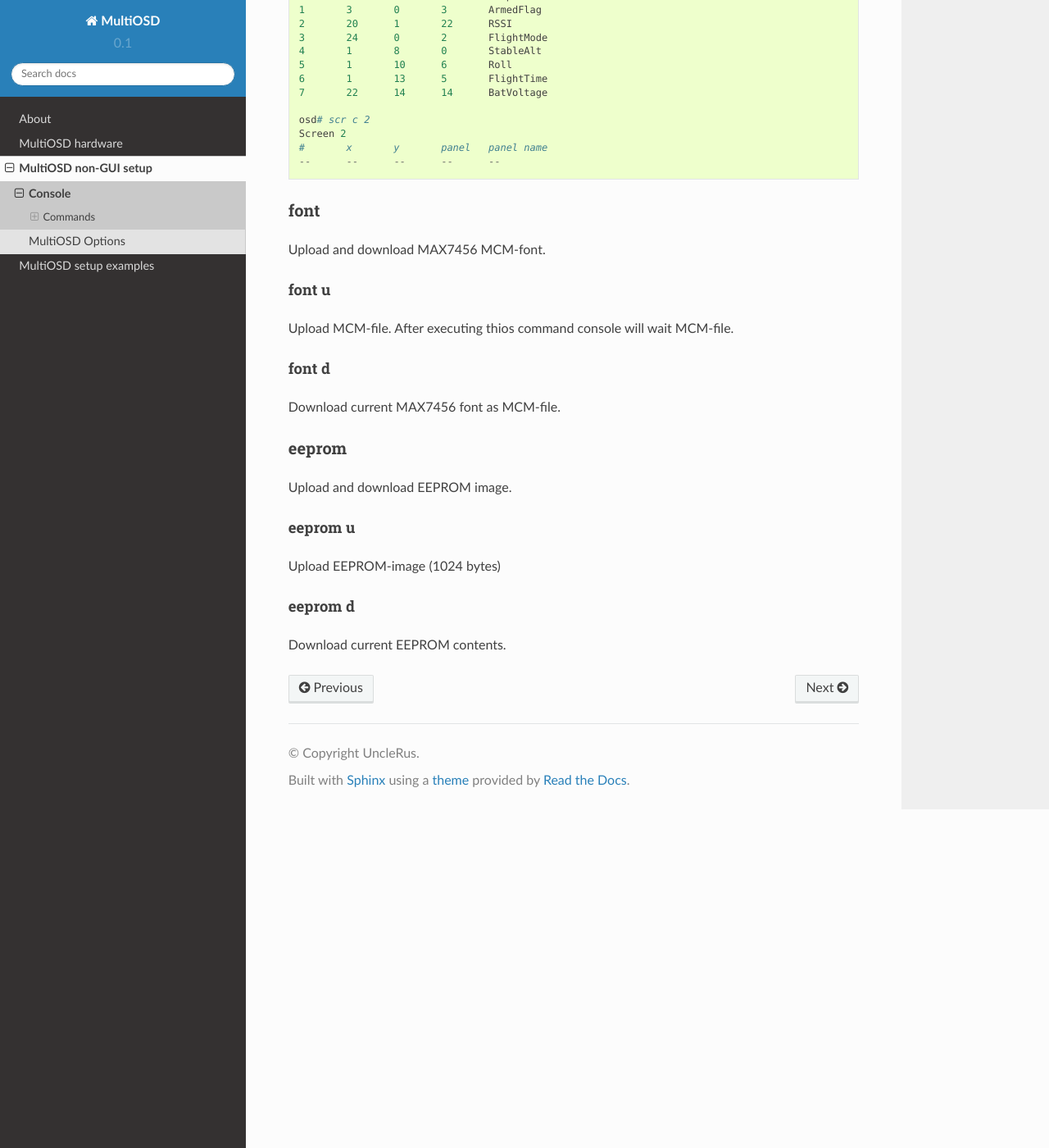
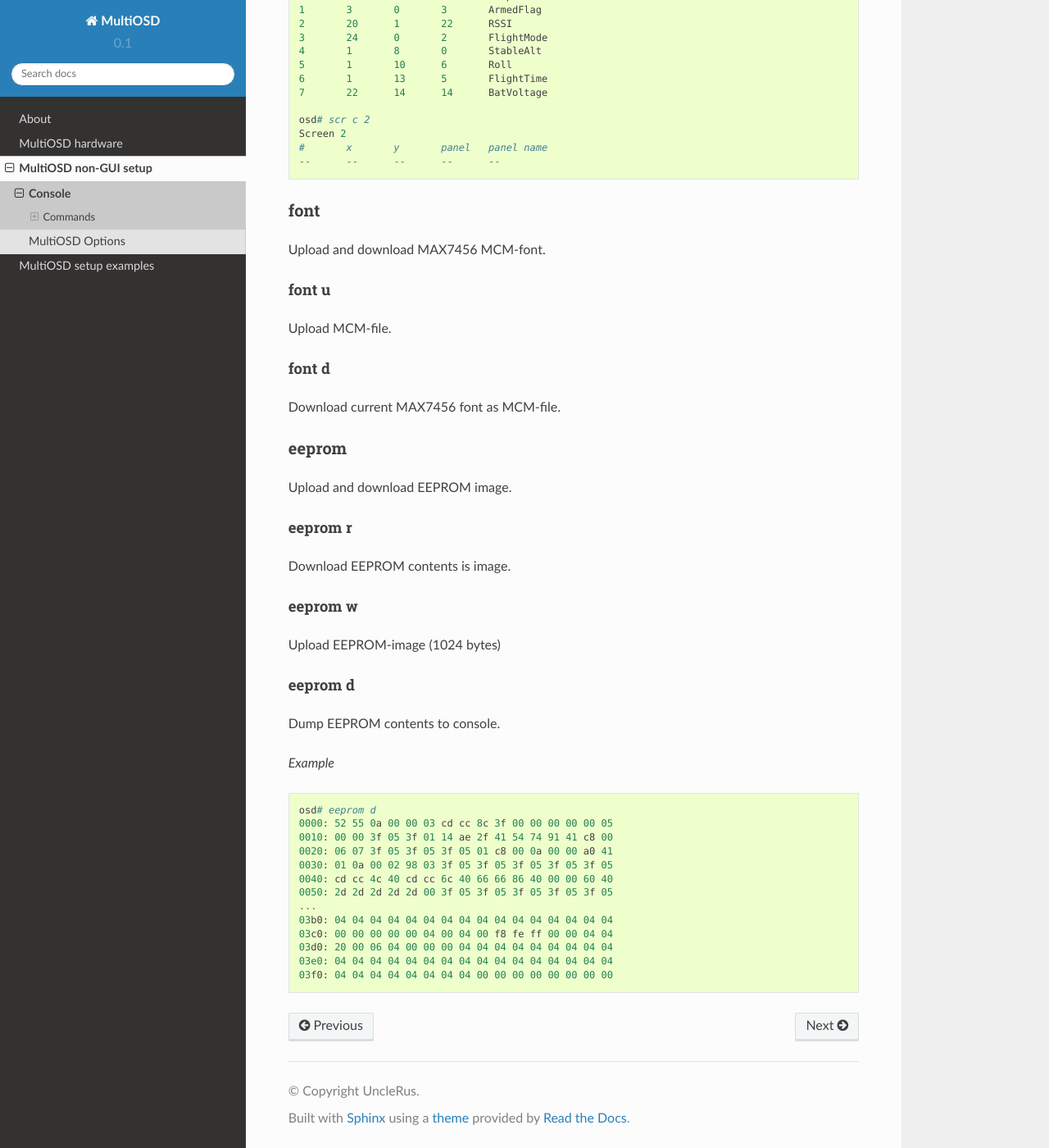
Before and after one commit to UncleRus/MultiOSD, a Sphinx documentation site: the page built from doc/source/lowlevel/console.rst, in a window 1280 px wide and 1400 px high, scrolled down 6491 px. Shown: the whole window at 82% size. Built offline with Sphinx 7.4.7 and the Read the Docs theme 2.0.0, drawn with Linux system fonts in a browser that asks for light colours.

```diff
--- a/doc/source/lowlevel/console.rst
+++ b/doc/source/lowlevel/console.rst
@@ -362,9 +362,7 @@ Upload and download MAX7456 MCM-font.
 font u
 """"""
 
-Upload MCM-file. After executing thios command console will
-wait MCM-file.
-
+Upload MCM-file.
 
 font d
 """"""
@@ -376,7 +374,12 @@ eeprom
 
 Upload and download EEPROM image.
 
-eeprom u
+eeprom r
+""""""""
+
+Download EEPROM contents is image.
+
+eeprom w
 """"""""
 
 Upload EEPROM-image (1024 bytes)
@@ -384,4 +387,22 @@ Upload EEPROM-image (1024 bytes)
 eeprom d
 """"""""
 
-Download current EEPROM contents.
+Dump EEPROM contents to console.
+
+*Example*
+
+::
+
+   osd# eeprom d
+   0000: 52 55 0a 00 00 03 cd cc 8c 3f 00 00 00 00 00 05
+   0010: 00 00 3f 05 3f 01 14 ae 2f 41 54 74 91 41 c8 00
+   0020: 06 07 3f 05 3f 05 3f 05 01 c8 00 0a 00 00 a0 41
+   0030: 01 0a 00 02 98 03 3f 05 3f 05 3f 05 3f 05 3f 05
+   0040: cd cc 4c 40 cd cc 6c 40 66 66 86 40 00 00 60 40
+   0050: 2d 2d 2d 2d 2d 00 3f 05 3f 05 3f 05 3f 05 3f 05
+   ...
+   03b0: 04 04 04 04 04 04 04 04 04 04 04 04 04 04 04 04
+   03c0: 00 00 00 00 00 04 00 04 00 f8 fe ff 00 00 04 04
+   03d0: 20 00 06 04 00 00 00 04 04 04 04 04 04 04 04 04
+   03e0: 04 04 04 04 04 04 04 04 04 04 04 04 04 04 04 04
+   03f0: 04 04 04 04 04 04 04 04 00 00 00 00 00 00 00 00
```
Also changed, not shown: README.md (+7 -7 lines), 1 other file.
